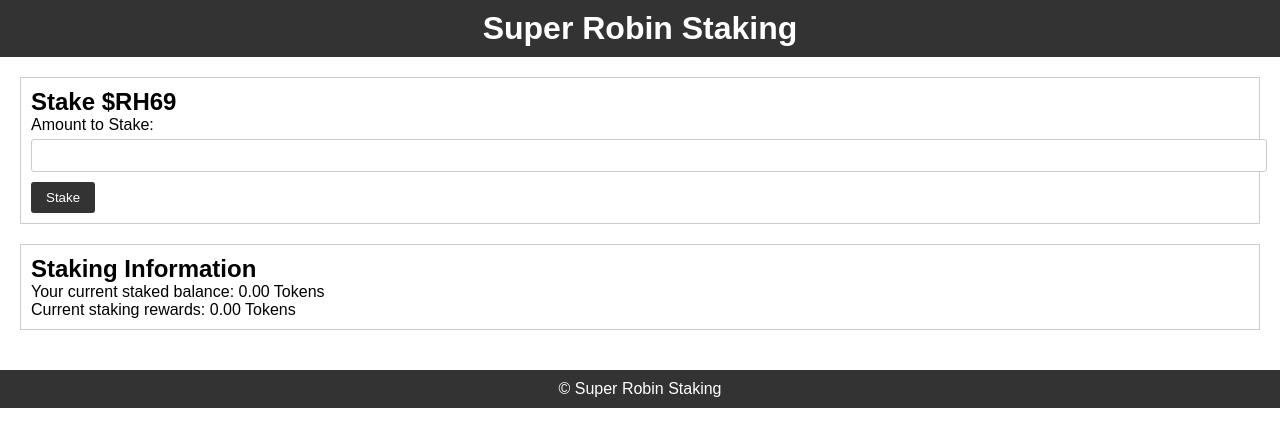
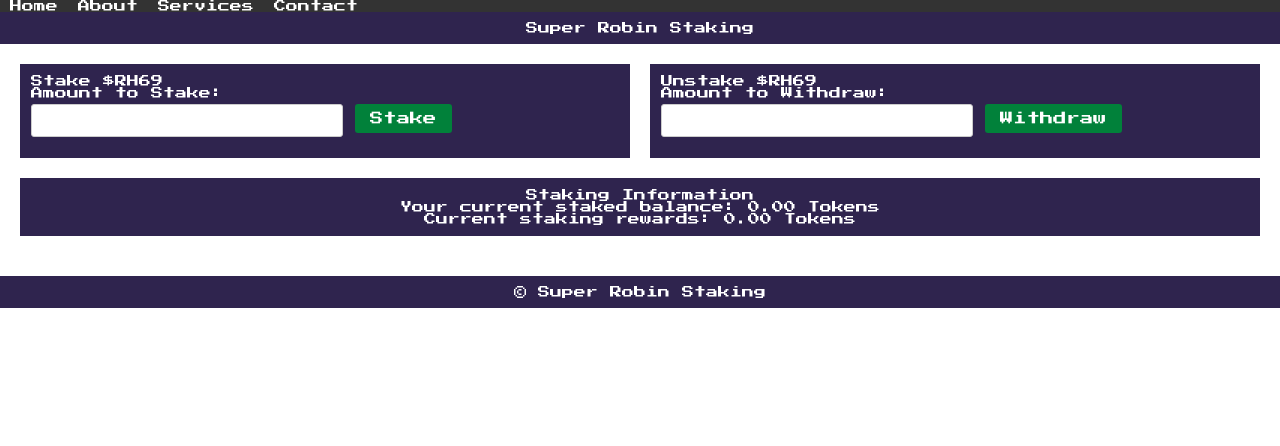
Before and after one commit to robinhodl69/StakingDapp.Pratice, a plain HTML site: page index.html in a window 1280 px wide. Drawn offline with Linux system fonts and the light colour scheme.

Commit message:
FrontedCommit

```diff
--- a/index.html
+++ b/index.html
@@ -5,13 +5,28 @@
   <meta name="viewport" content="width=device-width, initial-scale=1.0">
   <title>Robin Staking Dapp</title>
   <link rel="stylesheet" href="styles.css">
+  <link rel="stylesheet" href="https://fonts.googleapis.com/css2?family=Press+Start+2P&display=swap">
+
 </head>
 <body>
+  <nav>
+    <ul>
+      <li><a href="#">Home</a></li>
+      <li><a href="#">About</a></li>
+      <li><a href="#">Services</a></li>
+      <li><a href="#">Contact</a></li>
+    </ul>
+  </nav>
+
   <header>
     <h1>Super Robin Staking</h1>
   </header>
   <main>
-    <section class="staking-form">
+
+    <section class="column-grid">
+
+      <div>
+        <section class="staking-form">
       <h2>Stake $RH69 </h2>
       <form id="staking-form">
         <label for="amount">Amount to Stake:</label>
@@ -19,11 +34,25 @@
         <button type="submit">Stake</button>
       </form>
     </section>
+      </div>
+      <div>
+    <section class="withdraw-form">
+      <h2>Unstake $RH69 </h2>
+      <form id="staking-form">
+        <label for="amount">Amount to Withdraw:</label>
+        <input type="number" id="amount" name="amount" step="0.01" required>
+        <button type="submit">Withdraw</button>
+      </form>
+    </section>
+      </div>
+    </section>
+
     <section class="staking-info">
       <h2>Staking Information</h2>
       <p>Your current staked balance: <span id="current-balance">0.00</span> Tokens</p>
       <p>Current staking rewards: <span id="staking-rewards">0.00</span> Tokens</p>
     </section>
+
   </main>
   <footer>
     <p>&copy; Super Robin Staking</p>
--- a/styles.css
+++ b/styles.css
@@ -1,15 +1,38 @@
+nav {
+  background-color: #333;
+  color: #fff;
+}
+
+ul {
+  list-style: none;
+  padding: 0;
+  margin: 0;
+  display: flex;
+}
+
+li {
+  margin: 0 10px;
+}
+
+a {
+  text-decoration: none;
+  color: #fff;
+}
+
 /* Reset some default styles */
+
 body, h1, h2, p, form {
   margin: 0;
   padding: 0;
+  font-family: 'Press Start 2P', sans-serif;
+  font-size: 12px; /* Adjust the size as needed */
+  font-weight: lighter;
+
 }
 
-body {
-  font-family: Arial, sans-serif;
-}
 
 header, footer {
-  background-color: #333;
+  background-color: #2F244E;
   color: #fff;
   padding: 10px;
 }
@@ -21,11 +44,21 @@ header h1, footer p {
 main {
   padding: 20px;
 }
-
-.staking-form, .staking-info {
-  border: 1px solid #ccc;
+.column-grid {
+  display: grid;
+  grid-template-columns: repeat(2, 1fr); /* Create three equal-width columns */
+  gap: 20px; /* Add spacing between columns */
+}
+.staking-form, .staking-info, .withdraw-form{
+  background-color: #2F244E;
+  border: 1px solid #2F244E;
+  color: #fff;
   padding: 10px;
   margin-bottom: 20px;
+}
+
+.staking-info{
+  text-align: center;
 }
 
 form label {
@@ -34,7 +67,7 @@ form label {
 }
 
 form input[type="number"] {
-  width: 100%;
+  width: 50%;
   padding: 8px;
   margin-bottom: 10px;
   border: 1px solid #ccc;
@@ -42,13 +75,15 @@ form input[type="number"] {
 }
 
 form button {
-  background-color: #333;
+  background-color: #01813A;
   color: #fff;
   padding: 8px 15px;
   border: none;
   border-radius: 3px;
   cursor: pointer;
+  font-family: 'Press Start 2P', sans-serif;/* Change the font family */
 }
+
 
 form button:hover {
   background-color: #555;
```
